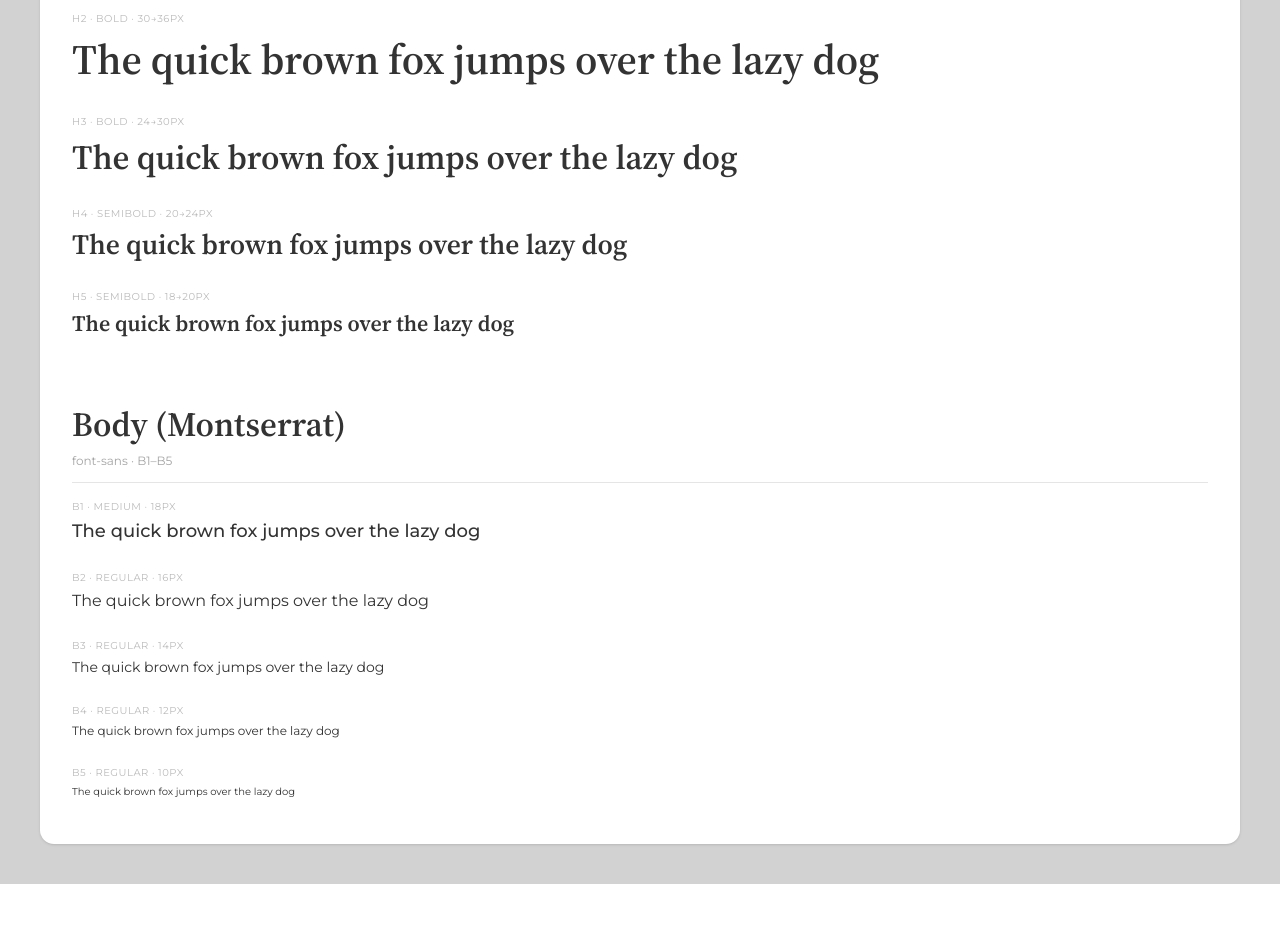
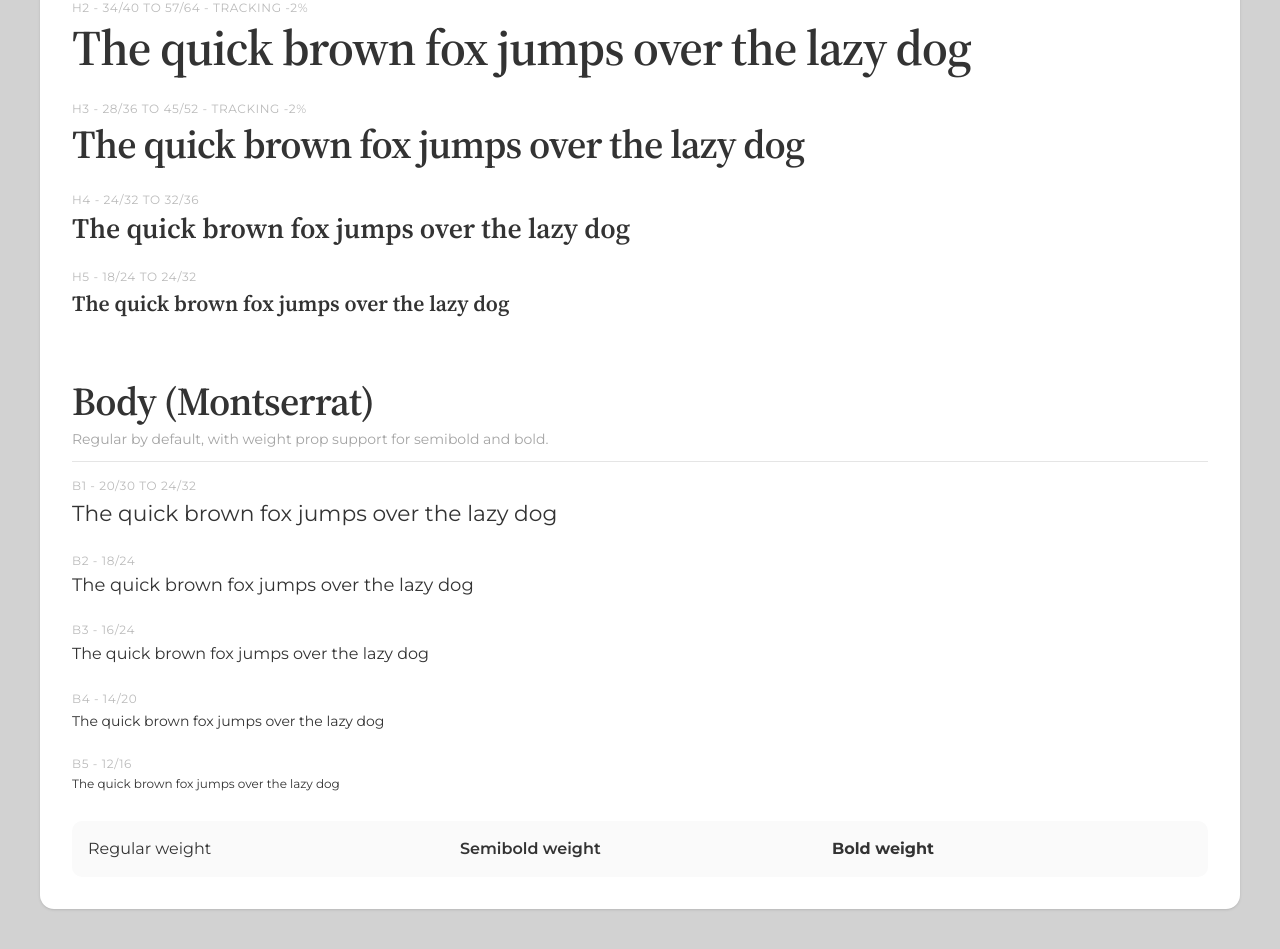
Before and after one commit to kmteti/website-bergelora, a Next.js app: page /playground in a window 1280 px wide. Shown: the part 1233-2182 px from the top of the page. Before the commit the page ends 2117 px from the top, so only its background shows below. Built offline with nearby package versions, Linux system fonts and the light colour scheme.

Commit message:
feat: add responsive typography scale

```diff
--- a/src/components/elements/Typography.tsx
+++ b/src/components/elements/Typography.tsx
@@ -1,14 +1,25 @@
 import * as React from 'react'
+
 import { cn } from '@/lib/utils'
+
+type TypographyWeight = 'regular' | 'semibold' | 'bold'
 
 interface TypographyProps extends React.HTMLAttributes<HTMLElement> {
   children?: React.ReactNode
+  weight?: TypographyWeight
 }
 
-const H1 = ({ className, children, ...props }: TypographyProps) => (
+const weightClasses: Record<TypographyWeight, string> = {
+  regular: 'font-normal',
+  semibold: 'font-semibold',
+  bold: 'font-bold',
+}
+
+const H1 = ({ className, children, weight = 'semibold', ...props }: TypographyProps) => (
   <h1
     className={cn(
-      'font-heading font-semibold text-[32px] leading-[45px] lg:text-[52px] lg:leading-[73px]',
+      'font-heading text-balance text-[clamp(40px,4.3vw,62px)] leading-[clamp(46px,4.9vw,70px)] tracking-[-0.02em]',
+      weightClasses[weight],
       className,
     )}
     {...props}
@@ -17,10 +28,11 @@
   </h1>
 )
 
-const H2 = ({ className, children, ...props }: TypographyProps) => (
+const H2 = ({ className, children, weight = 'semibold', ...props }: TypographyProps) => (
   <h2
     className={cn(
-      'font-heading font-semibold text-[26px] leading-[36px] lg:text-[42px] lg:leading-[59px]',
+      'font-heading text-balance text-[clamp(34px,3.9vw,57px)] leading-[clamp(40px,4.4vw,64px)] tracking-[-0.02em]',
+      weightClasses[weight],
       className,
     )}
     {...props}
@@ -29,10 +41,11 @@
   </h2>
 )
 
-const H3 = ({ className, children, ...props }: TypographyProps) => (
+const H3 = ({ className, children, weight = 'semibold', ...props }: TypographyProps) => (
   <h3
     className={cn(
-      'font-heading font-semibold text-[22px] leading-[31px] lg:text-[34px] lg:leading-[48px]',
+      'font-heading text-balance text-[clamp(28px,3.1vw,45px)] leading-[clamp(36px,3.6vw,52px)] tracking-[-0.02em]',
+      weightClasses[weight],
       className,
     )}
     {...props}
@@ -41,10 +54,11 @@
   </h3>
 )
 
-const H4 = ({ className, children, ...props }: TypographyProps) => (
+const H4 = ({ className, children, weight = 'semibold', ...props }: TypographyProps) => (
   <h4
     className={cn(
-      'font-heading font-semibold text-[18px] leading-[25px] lg:text-[28px] lg:leading-[39px]',
+      'font-heading text-balance text-[clamp(24px,2.2vw,32px)] leading-[clamp(32px,2.5vw,36px)]',
+      weightClasses[weight],
       className,
     )}
     {...props}
@@ -53,10 +67,11 @@
   </h4>
 )
 
-const H5 = ({ className, children, ...props }: TypographyProps) => (
+const H5 = ({ className, children, weight = 'semibold', ...props }: TypographyProps) => (
   <h5
     className={cn(
-      'font-heading font-semibold text-[16px] leading-[22px] lg:text-[22px] lg:leading-[31px]',
+      'font-heading text-balance text-[clamp(18px,1.7vw,24px)] leading-[clamp(24px,2.2vw,32px)]',
+      weightClasses[weight],
       className,
     )}
     {...props}
@@ -65,38 +80,57 @@
   </h5>
 )
 
-
-const B1 = ({ className, ...props }: TypographyProps) => (
+const B1 = ({ className, weight = 'regular', ...props }: TypographyProps) => (
   <p
-    className={cn('font-sans font-medium text-[18px] leading-[27px]', className)}
+    className={cn(
+      'font-sans text-pretty text-[clamp(20px,1.7vw,24px)] leading-[clamp(30px,2.2vw,32px)]',
+      weightClasses[weight],
+      className,
+    )}
     {...props}
   />
 )
 
-const B2 = ({ className, ...props }: TypographyProps) => (
+const B2 = ({ className, weight = 'regular', ...props }: TypographyProps) => (
   <p
-    className={cn('font-sans font-normal text-[16px] leading-[24px]', className)}
+    className={cn(
+      'font-sans text-pretty text-[18px] leading-[24px]',
+      weightClasses[weight],
+      className,
+    )}
     {...props}
   />
 )
 
-const B3 = ({ className, ...props }: TypographyProps) => (
+const B3 = ({ className, weight = 'regular', ...props }: TypographyProps) => (
   <p
-    className={cn('font-sans font-normal text-[14px] leading-[21px]', className)}
+    className={cn(
+      'font-sans text-pretty text-[16px] leading-[24px]',
+      weightClasses[weight],
+      className,
+    )}
     {...props}
   />
 )
 
-const B4 = ({ className, ...props }: TypographyProps) => (
+const B4 = ({ className, weight = 'regular', ...props }: TypographyProps) => (
   <p
-    className={cn('font-sans font-normal text-[12px] leading-[18px]', className)}
+    className={cn(
+      'font-sans text-pretty text-[14px] leading-[20px]',
+      weightClasses[weight],
+      className,
+    )}
     {...props}
   />
 )
 
-const B5 = ({ className, ...props }: TypographyProps) => (
+const B5 = ({ className, weight = 'regular', ...props }: TypographyProps) => (
   <p
-    className={cn('font-sans font-normal text-[10px] leading-[15px]', className)}
+    className={cn(
+      'font-sans text-pretty text-[12px] leading-[16px]',
+      weightClasses[weight],
+      className,
+    )}
     {...props}
   />
 )
--- a/src/modules/playground/ViewTypography.tsx
+++ b/src/modules/playground/ViewTypography.tsx
@@ -1,65 +1,103 @@
-import {H1, H2, H3, H4, H5, B1, B2, B3, B4, B5 } from '@/components/elements/Typography'
+import { B1, B2, B3, B4, B5, H1, H2, H3, H4, H5 } from '@/components/elements/Typography'
 
 export default function Typography() {
   return (
-    <div className="flex flex-col gap-12 p-8 bg-white text-neutral-1000 rounded-xl shadow-sm">
-      {/* Headings */}
+    <div className="flex flex-col gap-12 rounded-xl bg-white p-8 text-neutral-1000 shadow-sm">
       <div className="flex flex-col gap-4">
         <div className="border-b pb-3">
           <H3>Headings (Source Serif 4)</H3>
-          <B4 className="text-neutral-500 mt-1">font-heading · H1–H7</B4>
+          <B4 className="mt-1 text-neutral-500">
+            Responsive clamp, max values follow Figma Source Serif 4 styles.
+          </B4>
         </div>
+
         <div className="flex flex-col gap-3">
           <div className="border-b border-neutral-100 pb-3">
-            <B5 className="text-neutral-400 uppercase tracking-wider mb-1">H1 · Bold · 36→48px</B5>
+            <B5 className="mb-1 uppercase tracking-wider text-neutral-400">
+              H1 - 40/46 to 62/70 - tracking -2%
+            </B5>
             <H1>The quick brown fox jumps over the lazy dog</H1>
           </div>
+
           <div className="border-b border-neutral-100 pb-3">
-            <B5 className="text-neutral-400 uppercase tracking-wider mb-1">H2 · Bold · 30→36px</B5>
+            <B5 className="mb-1 uppercase tracking-wider text-neutral-400">
+              H2 - 34/40 to 57/64 - tracking -2%
+            </B5>
             <H2>The quick brown fox jumps over the lazy dog</H2>
           </div>
+
           <div className="border-b border-neutral-100 pb-3">
-            <B5 className="text-neutral-400 uppercase tracking-wider mb-1">H3 · Bold · 24→30px</B5>
+            <B5 className="mb-1 uppercase tracking-wider text-neutral-400">
+              H3 - 28/36 to 45/52 - tracking -2%
+            </B5>
             <H3>The quick brown fox jumps over the lazy dog</H3>
           </div>
+
           <div className="border-b border-neutral-100 pb-3">
-            <B5 className="text-neutral-400 uppercase tracking-wider mb-1">H4 · SemiBold · 20→24px</B5>
+            <B5 className="mb-1 uppercase tracking-wider text-neutral-400">
+              H4 - 24/32 to 32/36
+            </B5>
             <H4>The quick brown fox jumps over the lazy dog</H4>
           </div>
+
           <div className="border-b border-neutral-100 pb-3">
-            <B5 className="text-neutral-400 uppercase tracking-wider mb-1">H5 · SemiBold · 18→20px</B5>
+            <B5 className="mb-1 uppercase tracking-wider text-neutral-400">
+              H5 - 18/24 to 24/32
+            </B5>
             <H5>The quick brown fox jumps over the lazy dog</H5>
           </div>
         </div>
       </div>
 
-      {/* Body */}
       <div className="flex flex-col gap-4">
         <div className="border-b pb-3">
           <H3>Body (Montserrat)</H3>
-          <B4 className="text-neutral-500 mt-1">font-sans · B1–B5</B4>
+          <B4 className="mt-1 text-neutral-500">
+            Regular by default, with weight prop support for semibold and bold.
+          </B4>
         </div>
+
         <div className="flex flex-col gap-3">
           <div className="border-b border-neutral-100 pb-3">
-            <B5 className="text-neutral-400 uppercase tracking-wider mb-1">B1 · Medium · 18px</B5>
+            <B5 className="mb-1 uppercase tracking-wider text-neutral-400">
+              B1 - 20/30 to 24/32
+            </B5>
             <B1>The quick brown fox jumps over the lazy dog</B1>
           </div>
+
           <div className="border-b border-neutral-100 pb-3">
-            <B5 className="text-neutral-400 uppercase tracking-wider mb-1">B2 · Regular · 16px</B5>
+            <B5 className="mb-1 uppercase tracking-wider text-neutral-400">
+              B2 - 18/24
+            </B5>
             <B2>The quick brown fox jumps over the lazy dog</B2>
           </div>
+
           <div className="border-b border-neutral-100 pb-3">
-            <B5 className="text-neutral-400 uppercase tracking-wider mb-1">B3 · Regular · 14px</B5>
+            <B5 className="mb-1 uppercase tracking-wider text-neutral-400">
+              B3 - 16/24
+            </B5>
             <B3>The quick brown fox jumps over the lazy dog</B3>
           </div>
+
           <div className="border-b border-neutral-100 pb-3">
-            <B5 className="text-neutral-400 uppercase tracking-wider mb-1">B4 · Regular · 12px</B5>
+            <B5 className="mb-1 uppercase tracking-wider text-neutral-400">
+              B4 - 14/20
+            </B5>
             <B4>The quick brown fox jumps over the lazy dog</B4>
           </div>
+
           <div className="border-b border-neutral-100 pb-3">
-            <B5 className="text-neutral-400 uppercase tracking-wider mb-1">B5 · Regular · 10px</B5>
+            <B5 className="mb-1 uppercase tracking-wider text-neutral-400">
+              B5 - 12/16
+            </B5>
             <B5>The quick brown fox jumps over the lazy dog</B5>
           </div>
+        </div>
+
+        <div className="grid gap-3 rounded-lg bg-neutral-50 p-4 md:grid-cols-3">
+          <B3 weight="regular">Regular weight</B3>
+          <B3 weight="semibold">Semibold weight</B3>
+          <B3 weight="bold">Bold weight</B3>
         </div>
       </div>
     </div>
```
